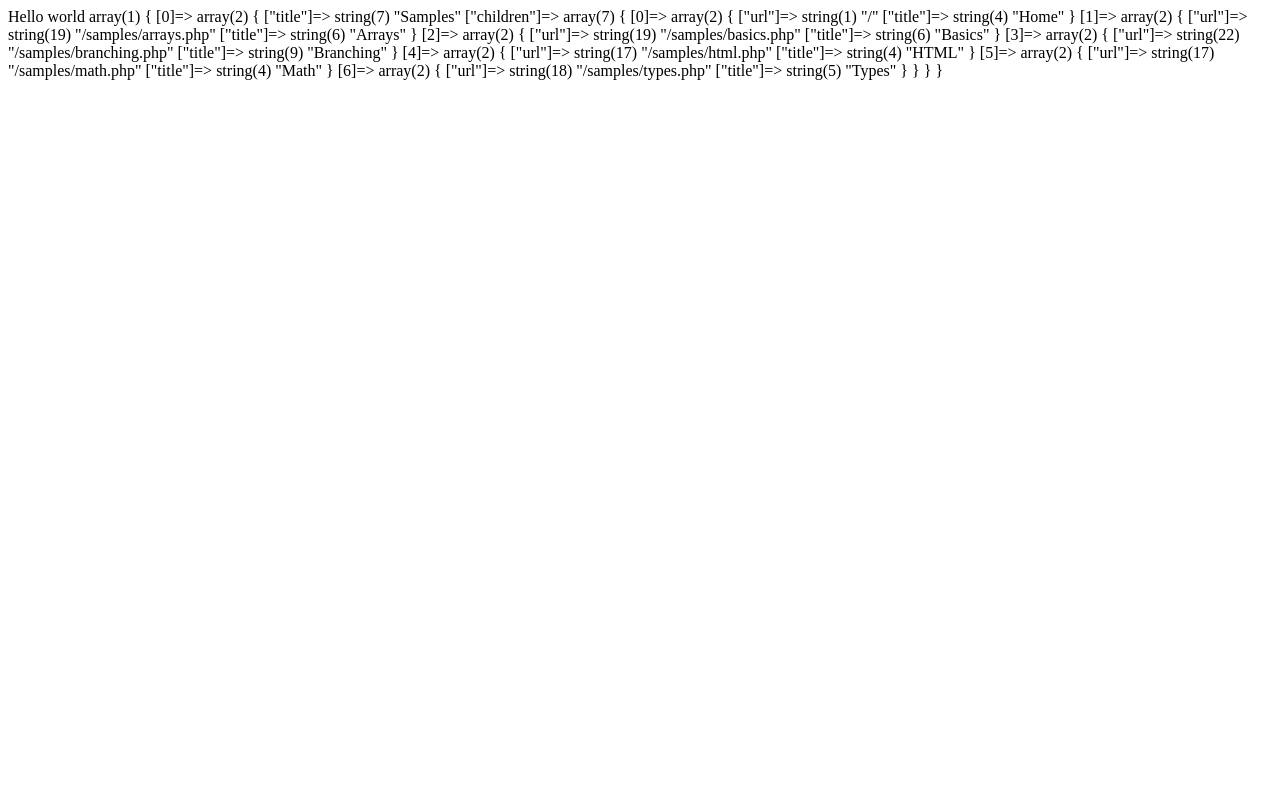
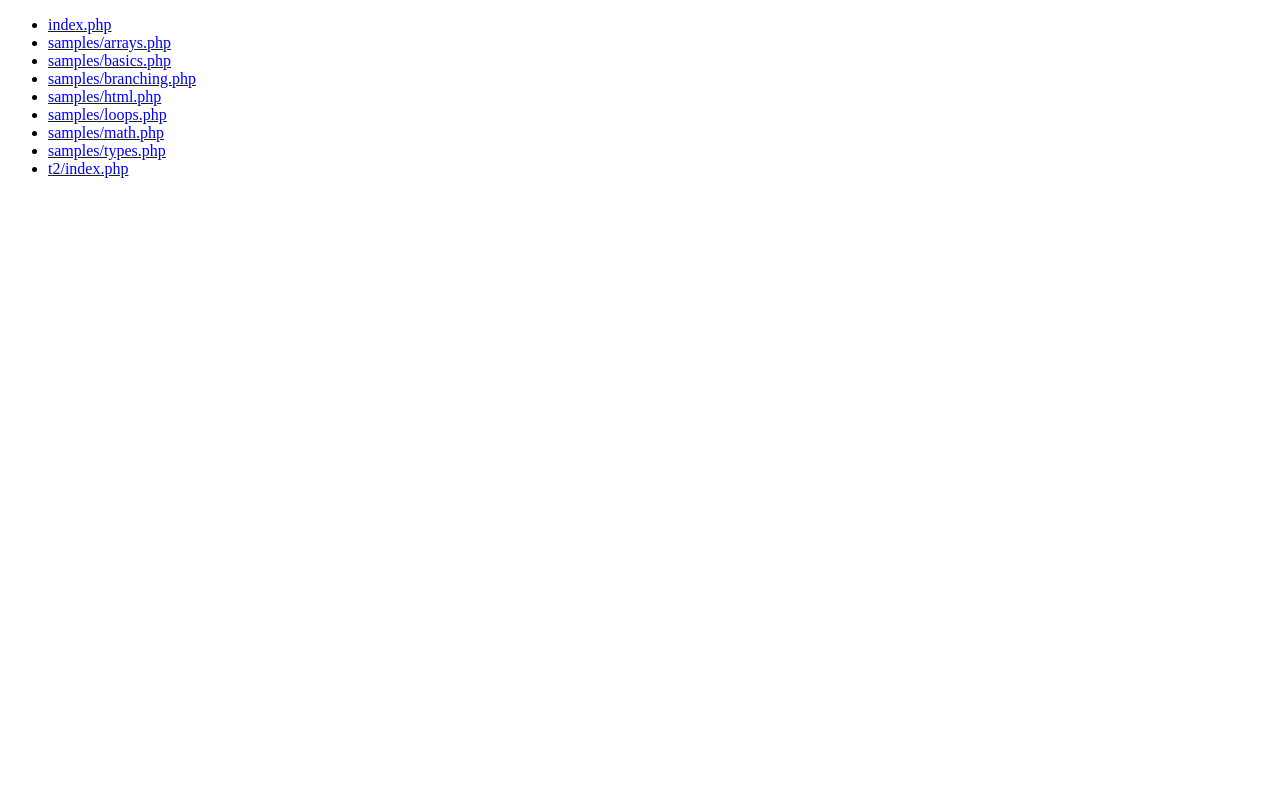
Before and after one commit to matry-ny/skillup_230920, a PHP site: page / in a window 1280 px wide. Run offline with PHP 8.4, Linux system fonts and the light colour scheme.

Commit message:
L06: Added loops demonstration

```diff
--- a/docker-compose.yml
+++ b/docker-compose.yml
@@ -9,7 +9,7 @@ services:
     image: nginx:1.17
     container_name: skillup_nginx
     ports:
-      - 8001:80
+      - 8011:80
     volumes:
       - ./:/var/www
       - ./docker/nginx/skillup.local.conf:/etc/nginx/conf.d/skillup.local.conf
--- a/index.php
+++ b/index.php
@@ -1,41 +1,39 @@
 <?php
 
-echo 'Hello world', PHP_EOL;
+$files = scandir(__DIR__);
+$elements = array_filter($files, static function (string $element) {
+    return $element[0] !== '.' && stripos($element, 'docker') === false;
+});
 
-$menu = [
-    [
-        'title' => 'Samples',
-        'children' => [
-            [
-                'url' => '/',
-                'title' => 'Home',
-            ],
-            [
-                'url' => '/samples/arrays.php',
-                'title' => 'Arrays',
-            ],
-            [
-                'url' => '/samples/basics.php',
-                'title' => 'Basics',
-            ],
-            [
-                'url' => '/samples/branching.php',
-                'title' => 'Branching',
-            ],
-            [
-                'url' => '/samples/html.php',
-                'title' => 'HTML',
-            ],
-            [
-                'url' => '/samples/math.php',
-                'title' => 'Math',
-            ],
-            [
-                'url' => '/samples/types.php',
-                'title' => 'Types',
-            ],
-        ],
-    ]
-];
+$html = '';
+foreach ($elements as $element) {
+    $rout = __DIR__ . '/' . $element;
+    if (is_dir($rout)) {
+        $dir = scandir($rout);
+        $nestedElements = array_filter($dir, static function (string $element) {
+            return $element[0] !== '.';
+        });
+        foreach ($nestedElements as $nestedElement) {
+            $html .= "<li><a href='/{$element}/{$nestedElement}'>{$element}/{$nestedElement}</a></li>";
+        }
+    } else {
+        $html .= "<li><a href='/{$element}'>{$element}</a></li>";
+    }
+}
 
-var_dump($menu);
+?>
+<!doctype html>
+<html lang="en">
+<head>
+    <meta charset="UTF-8">
+    <meta name="viewport"
+          content="width=device-width, user-scalable=no, initial-scale=1.0, maximum-scale=1.0, minimum-scale=1.0">
+    <meta http-equiv="X-UA-Compatible" content="ie=edge">
+    <title>Document</title>
+</head>
+<body>
+    <ul>
+        <?= $html ?>
+    </ul>
+</body>
+</html>
```
Also changed, not shown: samples/loops.php (added, +108 -0 lines).
